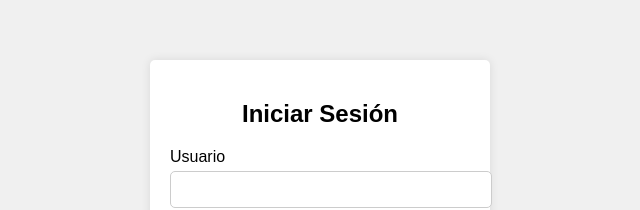
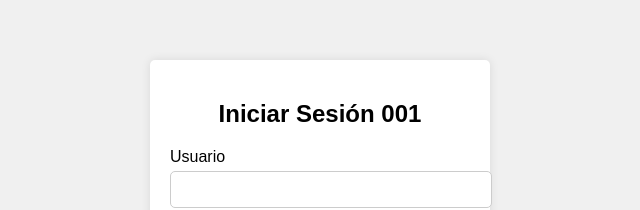
Before and after one commit to kevinAguilar13/practica, a plain HTML site: page index.html in a window 1280 px wide. Shown: the part 179-389 px from the top of the page, without its empty margins (320-960 px from the left). Drawn offline with Linux system fonts and the light colour scheme.

Commit message:
subiendo archivo

```diff
--- a/index.html
+++ b/index.html
@@ -8,7 +8,7 @@
 </head>
 <body>
     <div class="login-container">
-        <h2>Iniciar Sesión</h2>
+        <h2>Iniciar Sesión 001</h2>
         <form id="loginForm" onsubmit="return validateForm()">
             <label for="username">Usuario</label>
             <input type="text" id="username" name="username" required>
```
